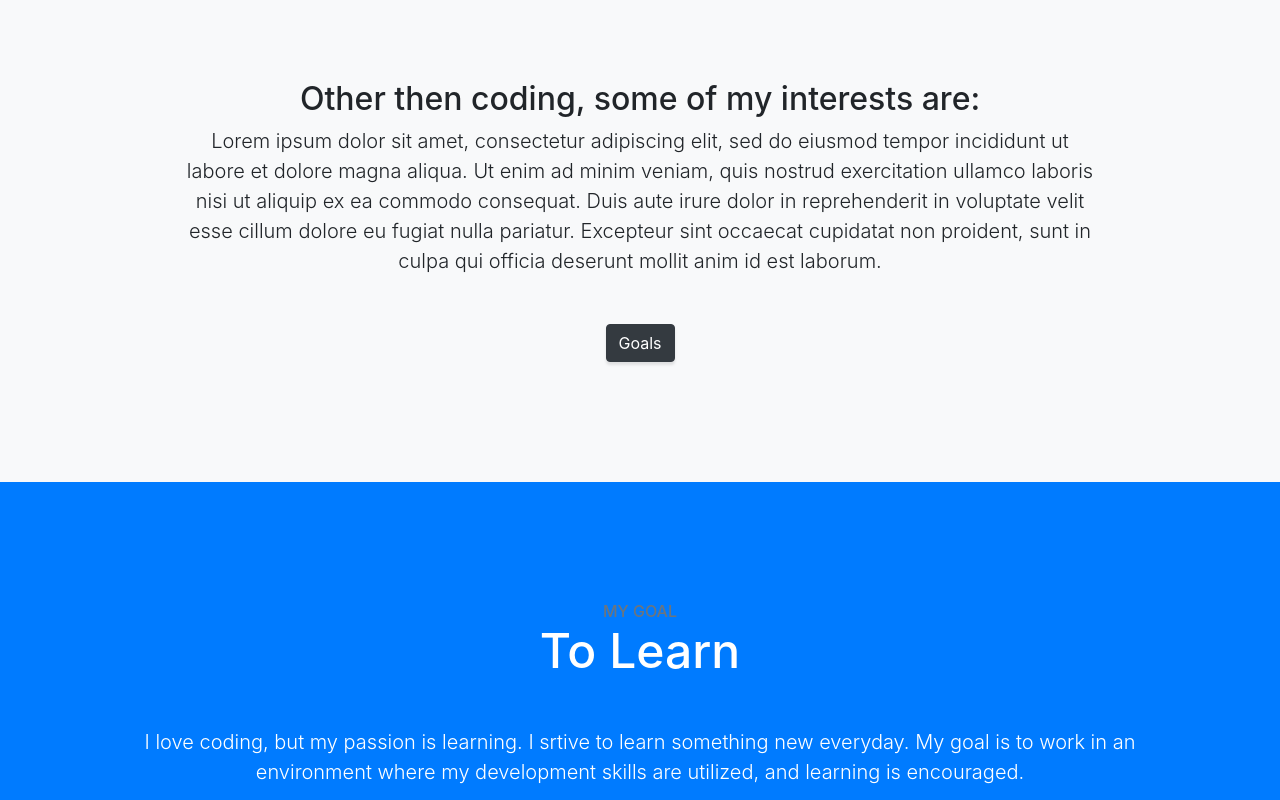
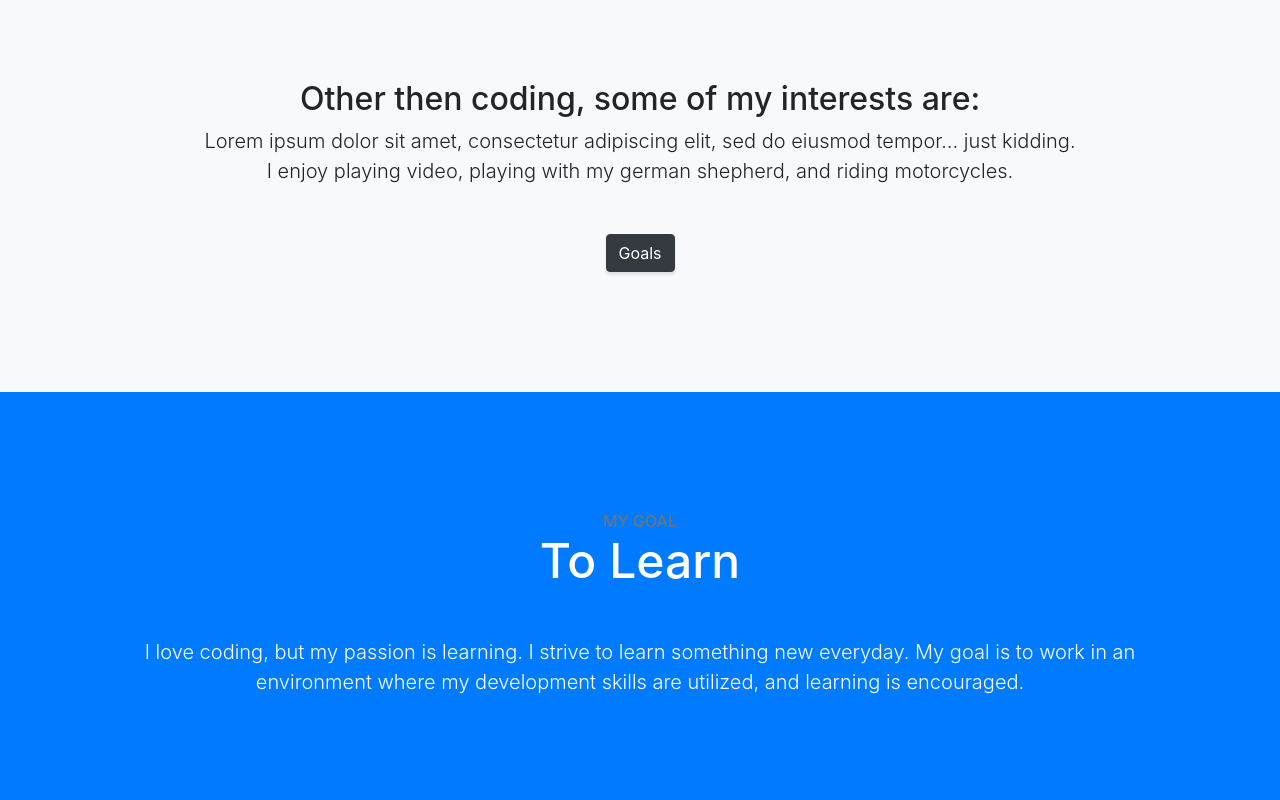
Before and after one commit to BrockThigpen/BrockThigpen.github.io, a website with bundled scripts: page index.html in a window 1280 px wide. Shown: the part 840-1640 px from the top of the page. Built offline with nearby package versions, Linux system fonts and the light colour scheme.

Commit message:
fixed typos

```diff
--- a/index.html
+++ b/index.html
@@ -65,7 +65,7 @@
       <div class="row">
         <div class="col-lg-10 mx-auto">
           <h2>Other then coding, some of my interests are:</h2>
-          <p class="lead mb-5">Lorem ipsum dolor sit amet, consectetur adipiscing elit, sed do eiusmod tempor incididunt ut labore et dolore magna aliqua. Ut enim ad minim veniam, quis nostrud exercitation ullamco laboris nisi ut aliquip ex ea commodo consequat. Duis aute irure dolor in reprehenderit in voluptate velit esse cillum dolore eu fugiat nulla pariatur. Excepteur sint occaecat cupidatat non proident, sunt in culpa qui officia deserunt mollit anim id est laborum.</p>
+          <p class="lead mb-5">Lorem ipsum dolor sit amet, consectetur adipiscing elit, sed do eiusmod tempor... just kidding.<br>I enjoy playing video, playing with my german shepherd, and riding motorcycles.</p>
           <a class="btn btn-dark btn-xl js-scroll-trigger" href="#goal">Goals</a>
         </div>
       </div>
@@ -79,7 +79,7 @@
         <h3 class="text-secondary mb-0">My Goal</h3>
         <h2 class="mb-5">To Learn</h2>
       </div>
-      <p class="lead mb-5">I love coding, but my passion is learning. I srtive to learn something new everyday. My goal is to work in an environment where my development skills are utilized, and learning is encouraged.</p>
+      <p class="lead mb-5">I love coding, but my passion is learning. I strive to learn something new everyday. My goal is to work in an environment where my development skills are utilized, and learning is encouraged.</p>
     </div>
   </section>
 
```
